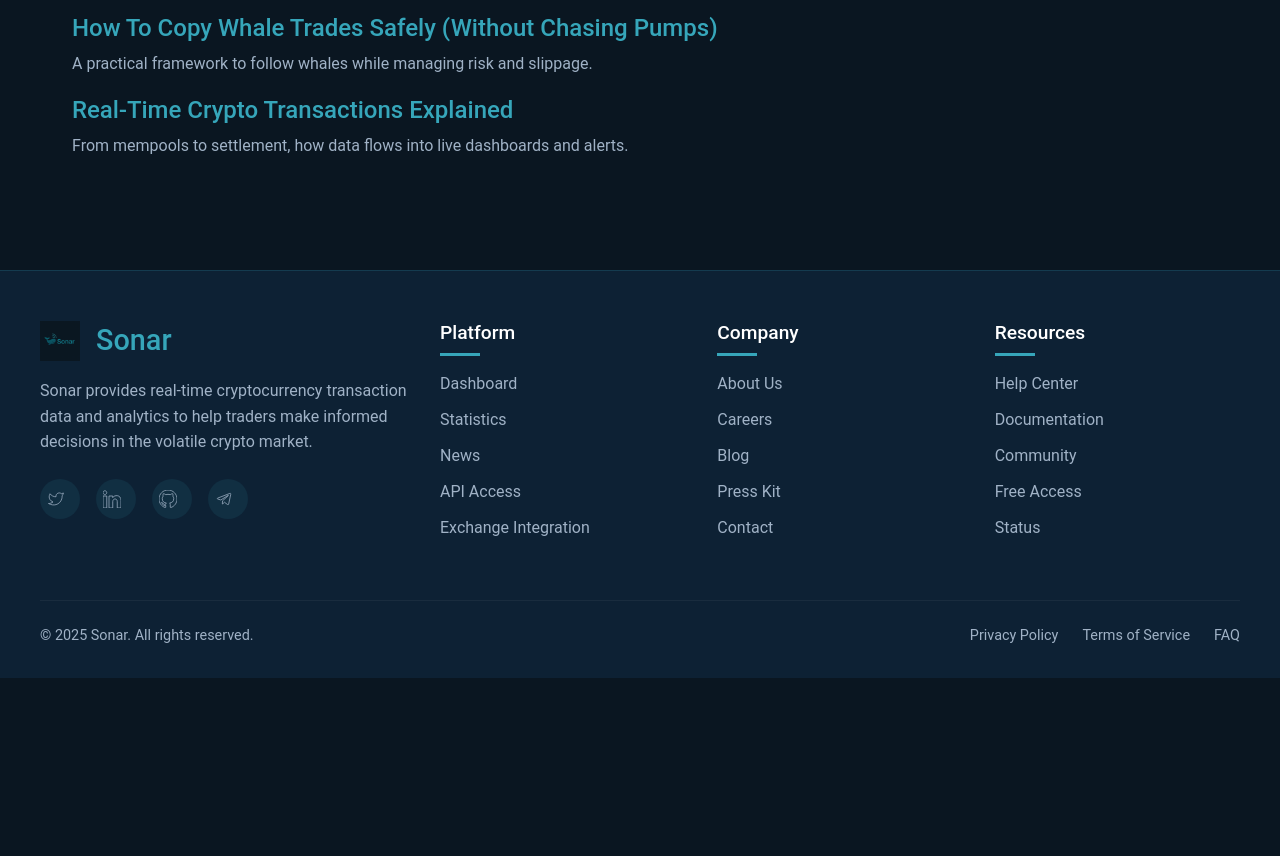
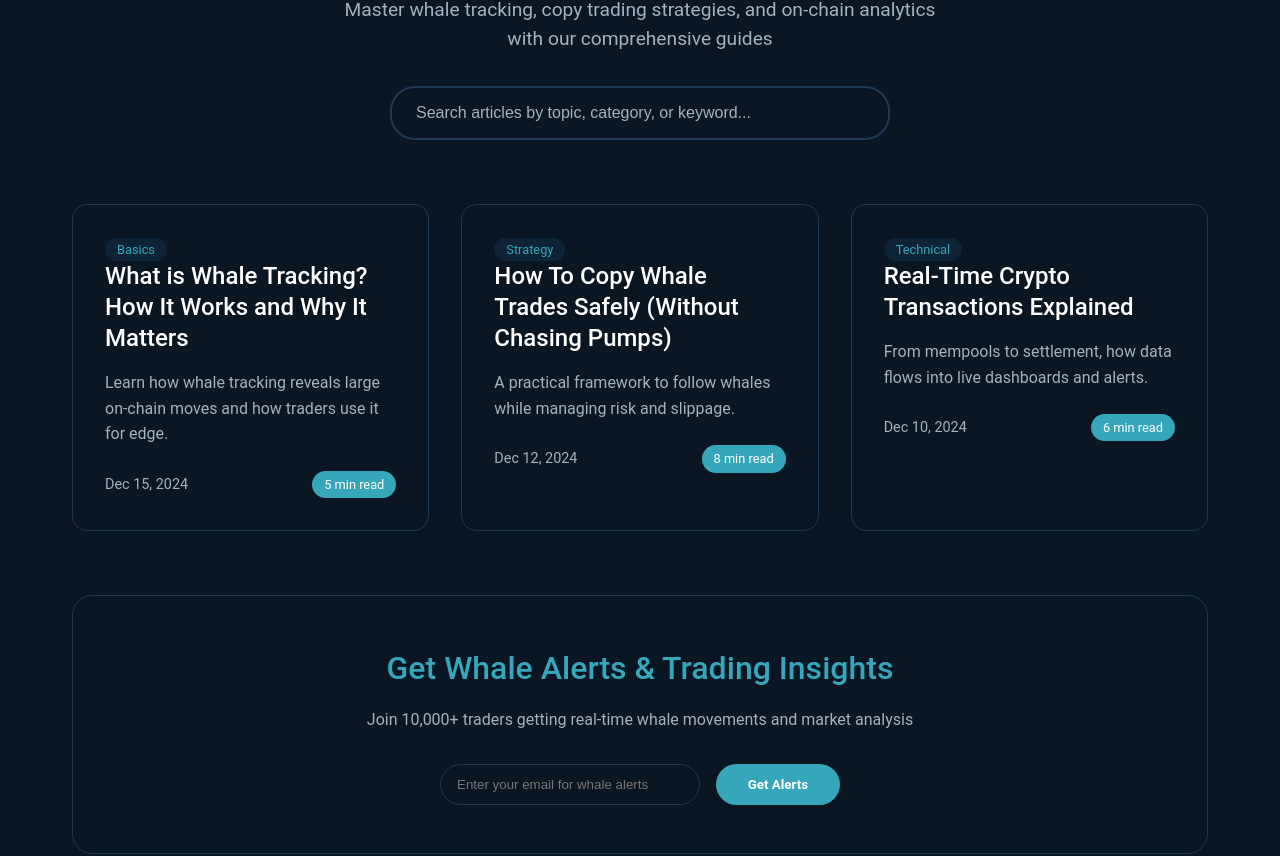
Before and after one commit to edusancheez2005/sonar, a Next.js app: page /blog in a window 1280 px wide. Shown: the part 288-1144 px from the top of the page. Before the commit the page ends 966 px from the top, so only its background shows below. Built offline with nearby package versions, Linux system fonts and the light colour scheme; no server answers.

Commit message:
edited landing page

```diff
--- a/app/blog/page.jsx
+++ b/app/blog/page.jsx
@@ -1,5 +1,8 @@
-import React from 'react'
+'use client'
+import React, { useState } from 'react'
 import Link from 'next/link'
+import styled from 'styled-components'
+import { motion } from 'framer-motion'
 
 export const metadata = {
   title: 'Blog — Whale Tracking Guides & Crypto Insights',
@@ -7,24 +10,313 @@ export const metadata = {
   alternates: { canonical: 'https://www.sonartracker.io/blog' },
 }
 
+const BlogContainer = styled.main`
+  max-width: 1200px;
+  margin: 0 auto;
+  padding: 4rem 2rem;
+  background: var(--background-dark);
+  min-height: 100vh;
+`
+
+const BlogHeader = styled.div`
+  text-align: center;
+  margin-bottom: 4rem;
+`
+
+const BlogTitle = styled.h1`
+  font-size: 3.5rem;
+  color: var(--primary);
+  margin-bottom: 1rem;
+
+  @media (max-width: 768px) {
+    font-size: 2.5rem;
+  }
+`
+
+const BlogSubtitle = styled.p`
+  font-size: 1.2rem;
+  color: var(--text-secondary);
+  max-width: 600px;
+  margin: 0 auto;
+`
+
+const SearchBar = styled.div`
+  margin: 2rem auto;
+  max-width: 500px;
+  position: relative;
+`
+
+const SearchInput = styled.input`
+  width: 100%;
+  padding: 1rem 1.5rem;
+  background: var(--background-secondary);
+  border: 2px solid var(--secondary);
+  border-radius: 25px;
+  color: var(--text-primary);
+  font-size: 1rem;
+  transition: all 0.3s ease;
+
+  &:focus {
+    outline: none;
+    border-color: var(--primary);
+    box-shadow: 0 0 20px rgba(52, 152, 219, 0.3);
+  }
+
+  &::placeholder {
+    color: var(--text-secondary);
+  }
+`
+
+const PostsGrid = styled.div`
+  display: grid;
+  grid-template-columns: repeat(auto-fit, minmax(350px, 1fr));
+  gap: 2rem;
+  margin-top: 3rem;
+`
+
+const PostCard = styled(motion.article)`
+  background: var(--background-secondary);
+  border: 1px solid var(--secondary);
+  border-radius: 15px;
+  padding: 2rem;
+  transition: all 0.3s ease;
+  cursor: pointer;
+
+  &:hover {
+    border-color: var(--primary);
+    box-shadow: 0 10px 30px rgba(52, 152, 219, 0.2);
+    transform: translateY(-5px);
+  }
+`
+
+const PostTitle = styled.h2`
+  font-size: 1.5rem;
+  color: var(--text-primary);
+  margin-bottom: 1rem;
+  line-height: 1.3;
+`
+
+const PostSummary = styled.p`
+  color: var(--text-secondary);
+  line-height: 1.6;
+  margin-bottom: 1.5rem;
+`
+
+const PostMeta = styled.div`
+  display: flex;
+  justify-content: space-between;
+  align-items: center;
+  font-size: 0.9rem;
+  color: var(--text-secondary);
+`
+
+const ReadTime = styled.span`
+  background: var(--primary);
+  color: white;
+  padding: 0.25rem 0.75rem;
+  border-radius: 15px;
+  font-size: 0.8rem;
+`
+
+const CategoryTag = styled.span`
+  background: rgba(52, 152, 219, 0.1);
+  color: var(--primary);
+  padding: 0.25rem 0.75rem;
+  border-radius: 15px;
+  font-size: 0.8rem;
+  margin-right: 0.5rem;
+`
+
+const NewsletterSection = styled.section`
+  background: var(--background-secondary);
+  border: 1px solid var(--secondary);
+  border-radius: 20px;
+  padding: 3rem 2rem;
+  text-align: center;
+  margin: 4rem 0;
+`
+
+const NewsletterForm = styled.form`
+  display: flex;
+  gap: 1rem;
+  max-width: 400px;
+  margin: 2rem auto 0;
+
+  @media (max-width: 600px) {
+    flex-direction: column;
+  }
+`
+
+const EmailInput = styled.input`
+  flex: 1;
+  padding: 0.75rem 1rem;
+  background: var(--background-dark);
+  border: 1px solid var(--secondary);
+  border-radius: 25px;
+  color: var(--text-primary);
+
+  &:focus {
+    outline: none;
+    border-color: var(--primary);
+  }
+`
+
+const SubscribeButton = styled.button`
+  padding: 0.75rem 2rem;
+  background: var(--primary);
+  color: white;
+  border: none;
+  border-radius: 25px;
+  cursor: pointer;
+  font-weight: 600;
+  transition: all 0.3s ease;
+
+  &:hover {
+    background: var(--primary-hover);
+    transform: translateY(-2px);
+  }
+
+  &:disabled {
+    opacity: 0.6;
+    cursor: not-allowed;
+  }
+`
+
 const posts = [
-  { slug: 'what-is-whale-tracking', title: 'What is Whale Tracking? How It Works and Why It Matters', summary: 'Learn how whale tracking reveals large on‑chain moves and how traders use it for edge.' },
-  { slug: 'copy-whale-trades', title: 'How To Copy Whale Trades Safely (Without Chasing Pumps)', summary: 'A practical framework to follow whales while managing risk and slippage.' },
-  { slug: 'real-time-crypto-transactions', title: 'Real‑Time Crypto Transactions Explained', summary: 'From mempools to settlement, how data flows into live dashboards and alerts.' },
+  {
+    slug: 'what-is-whale-tracking',
+    title: 'What is Whale Tracking? How It Works and Why It Matters',
+    summary: 'Learn how whale tracking reveals large on‑chain moves and how traders use it for edge.',
+    readTime: '5 min read',
+    category: 'Basics',
+    date: 'Dec 15, 2024'
+  },
+  {
+    slug: 'copy-whale-trades',
+    title: 'How To Copy Whale Trades Safely (Without Chasing Pumps)',
+    summary: 'A practical framework to follow whales while managing risk and slippage.',
+    readTime: '8 min read',
+    category: 'Strategy',
+    date: 'Dec 12, 2024'
+  },
+  {
+    slug: 'real-time-crypto-transactions',
+    title: 'Real‑Time Crypto Transactions Explained',
+    summary: 'From mempools to settlement, how data flows into live dashboards and alerts.',
+    readTime: '6 min read',
+    category: 'Technical',
+    date: 'Dec 10, 2024'
+  },
 ]
 
 export default function BlogIndex() {
+  const [searchTerm, setSearchTerm] = useState('')
+  const [email, setEmail] = useState('')
+  const [subscribeMessage, setSubscribeMessage] = useState('')
+  const [isSubscribing, setIsSubscribing] = useState(false)
+
+  const filteredPosts = posts.filter(post =>
+    post.title.toLowerCase().includes(searchTerm.toLowerCase()) ||
+    post.summary.toLowerCase().includes(searchTerm.toLowerCase()) ||
+    post.category.toLowerCase().includes(searchTerm.toLowerCase())
+  )
+
+  const handleSubscribe = async (e) => {
+    e.preventDefault()
+    setIsSubscribing(true)
+    try {
+      const res = await fetch('/api/subscribe', {
+        method: 'POST',
+        headers: { 'Content-Type': 'application/json' },
+        body: JSON.stringify({ email })
+      })
+      const json = await res.json()
+      setSubscribeMessage(res.ok ? 'Thanks! You\'re subscribed to whale alerts.' : (json.error || 'Error subscribing'))
+      if (res.ok) setEmail('')
+    } catch (err) {
+      setSubscribeMessage('Error subscribing. Please try again.')
+    } finally {
+      setIsSubscribing(false)
+    }
+  }
+
   return (
-    <main className="container" style={{ padding: '2rem' }}>
-      <h1>Blog</h1>
-      <ul style={{ listStyle: 'none', padding: 0 }}>
-        {posts.map(p => (
-          <li key={p.slug} style={{ margin: '1rem 0' }}>
-            <h2 style={{ margin: 0 }}><Link href={`/blog/${p.slug}`}>{p.title}</Link></h2>
-            <p style={{ color: 'var(--text-secondary)', marginTop: 6 }}>{p.summary}</p>
-          </li>
+    <BlogContainer>
+      <BlogHeader>
+        <BlogTitle>Crypto Whale Insights</BlogTitle>
+        <BlogSubtitle>
+          Master whale tracking, copy trading strategies, and on-chain analytics with our comprehensive guides
+        </BlogSubtitle>
+
+        <SearchBar>
+          <SearchInput
+            type="text"
+            placeholder="Search articles by topic, category, or keyword..."
+            value={searchTerm}
+            onChange={(e) => setSearchTerm(e.target.value)}
+          />
+        </SearchBar>
+      </BlogHeader>
+
+      <PostsGrid>
+        {filteredPosts.map((post, index) => (
+          <PostCard
+            key={post.slug}
+            initial={{ opacity: 0, y: 20 }}
+            animate={{ opacity: 1, y: 0 }}
+            transition={{ delay: index * 0.1 }}
+            whileHover={{ scale: 1.02 }}
+          >
+            <Link href={`/blog/${post.slug}`} style={{ textDecoration: 'none', color: 'inherit' }}>
+              <CategoryTag>{post.category}</CategoryTag>
+              <PostTitle>{post.title}</PostTitle>
+              <PostSummary>{post.summary}</PostSummary>
+              <PostMeta>
+                <span>{post.date}</span>
+                <ReadTime>{post.readTime}</ReadTime>
+              </PostMeta>
+            </Link>
+          </PostCard>
         ))}
-      </ul>
-    </main>
+      </PostsGrid>
+
+      {filteredPosts.length === 0 && (
+        <div style={{ textAlign: 'center', padding: '3rem', color: 'var(--text-secondary)' }}>
+          <h3>No articles found</h3>
+          <p>Try searching for different keywords or browse all articles</p>
+        </div>
+      )}
+
+      <NewsletterSection>
+        <h3 style={{ color: 'var(--primary)', fontSize: '2rem', marginBottom: '1rem' }}>
+          Get Whale Alerts & Trading Insights
+        </h3>
+        <p style={{ color: 'var(--text-secondary)', marginBottom: '2rem' }}>
+          Join 10,000+ traders getting real-time whale movements and market analysis
+        </p>
+
+        <NewsletterForm onSubmit={handleSubscribe}>
+          <EmailInput
+            type="email"
+            placeholder="Enter your email for whale alerts"
+            value={email}
+            onChange={(e) => setEmail(e.target.value)}
+            required
+          />
+          <SubscribeButton type="submit" disabled={isSubscribing}>
+            {isSubscribing ? 'Subscribing...' : 'Get Alerts'}
+          </SubscribeButton>
+        </NewsletterForm>
+
+        {subscribeMessage && (
+          <p style={{
+            marginTop: '1rem',
+            color: subscribeMessage.includes('Thanks') ? 'var(--success)' : 'var(--error)'
+          }}>
+            {subscribeMessage}
+          </p>
+        )}
+      </NewsletterSection>
+    </BlogContainer>
   )
 }
```
Also changed, not shown: app/page.jsx (+1 -7 lines), src/views/Landing.js (+6 -24 lines).
